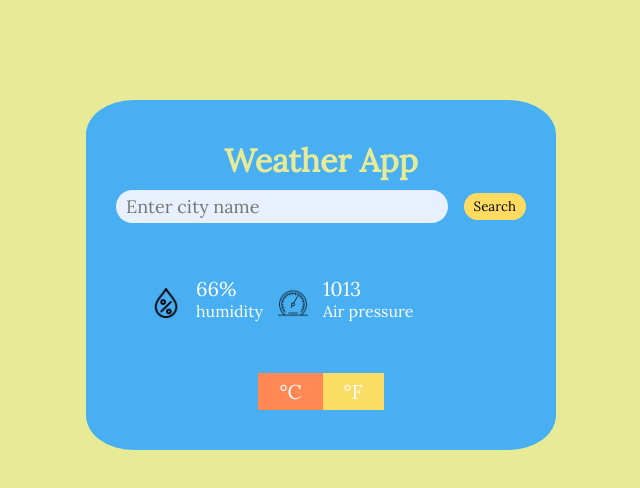
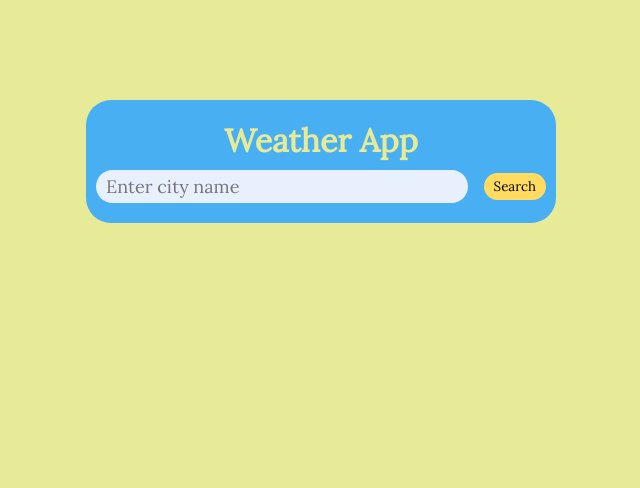
Before and after one commit to vikaskundal/Weather_app, a plain HTML site: page src/index.html in a window 1280 px wide. Shown: the whole page, without its empty margins (319-959 px from the left). Drawn offline with Linux system fonts and the light colour scheme.

Commit message:
final code learnt about fetching data from third party application , using async function

```diff
--- a/src/index.css
+++ b/src/index.css
@@ -19,14 +19,14 @@ h1{
 
 .card{
     width: 90%;
-    height: 60%;
+    height: fit-content;
     max-width: 470px;
     background:#48aff2;
     color: #fff;
     margin: 100px auto;
     margin-bottom: 20px;
-    border-radius: 10%;
-    padding: 40px 30px;
+    border-radius: 25px;
+    padding: 20px 10px;
     text-align: center;
 }
 
@@ -81,18 +81,16 @@ h1{
 /* Card section start*/
 
 .details{
-    display: flex;
-    align-items: center;
+    display: none;
+    justify-content: center;
     padding: 0 20px;
-    margin-top: 50px;
+    margin-top: 25px;
 
 }
 
 .col{
-    display: flex;
-    justify-content: baseline;
-    flex-direction: row;
-    align-items: center;
+    display: inline-block;
+    margin-right: 40px;
     box-sizing: border-box;
     text-align: left;
 
@@ -112,7 +110,7 @@ h1{
 }
 
 .degree-btn{
-    display: flex;
+    display: none;
     justify-content: center;
     margin-top:40px;
 
--- a/src/index.html
+++ b/src/index.html
@@ -24,10 +24,11 @@
         </div>
 
         <!-- weather section strat-->
+
         <div class="weather">
             <img src="/images/clouds.png" alt="clouds" class="weather-icon">
             <h1 class="temp" id="temp"></h1>
-            <h2 class="city">Sydeny, Aus</h2>
+            <h2 class="city"></h2>
 
         </div>
         <!--Weather section end-->
@@ -38,7 +39,7 @@
                 <img src="/images/humidity.png" alt="humidity">
 
                 <div class=" card-details">
-                    <p class="humidity">66%</p>
+                    <p class="humidity"></p>
                     <p>humidity</p>
                 </div>
             </div>
@@ -47,7 +48,7 @@
                 <img src="/images/barometer.png" alt="barometer" >
 
                 <div class="card-details">
-                    <p class="Air-pressure">1013</p>
+                    <p class="Air-pressure"></p>
                     <p>Air pressure</p>
                 </div>
 
--- a/src/index.js
+++ b/src/index.js
@@ -48,20 +48,23 @@ async function checkWeather(city) {
             weatherIcon.src = "../images/mist.png";
           }
 
-          //display weather section hide error message
+          //display weather and detials section hide error message
 
           document.querySelector(".weather").style.display="block";
           document.querySelector(".details").style.display="block";
-           document.querySelector(".err").style.display="none";
+          document.querySelector(".degree-btn").style.display="block";
+          document.querySelector(".err").style.display="none";
 
           // store celcius value
 
           cel=tempCelcius;
         }catch(error){
-            document.querySelector(".err").style.display="block";
-            document.querySelector(".details").style.display="none";
-            document.querySelector(".weather").style.display="none";
-            console.error(error);
+            // hide eather and details section and display error message
+            document.querySelector(".err").style.display= "block";
+            document.querySelector(".details").style.display= "none";
+            document.querySelector(".degree-btn").style.display= "none";
+            document.querySelector(".weather").style.display= "none";
+            console.log(error);
 
 
     }
```
